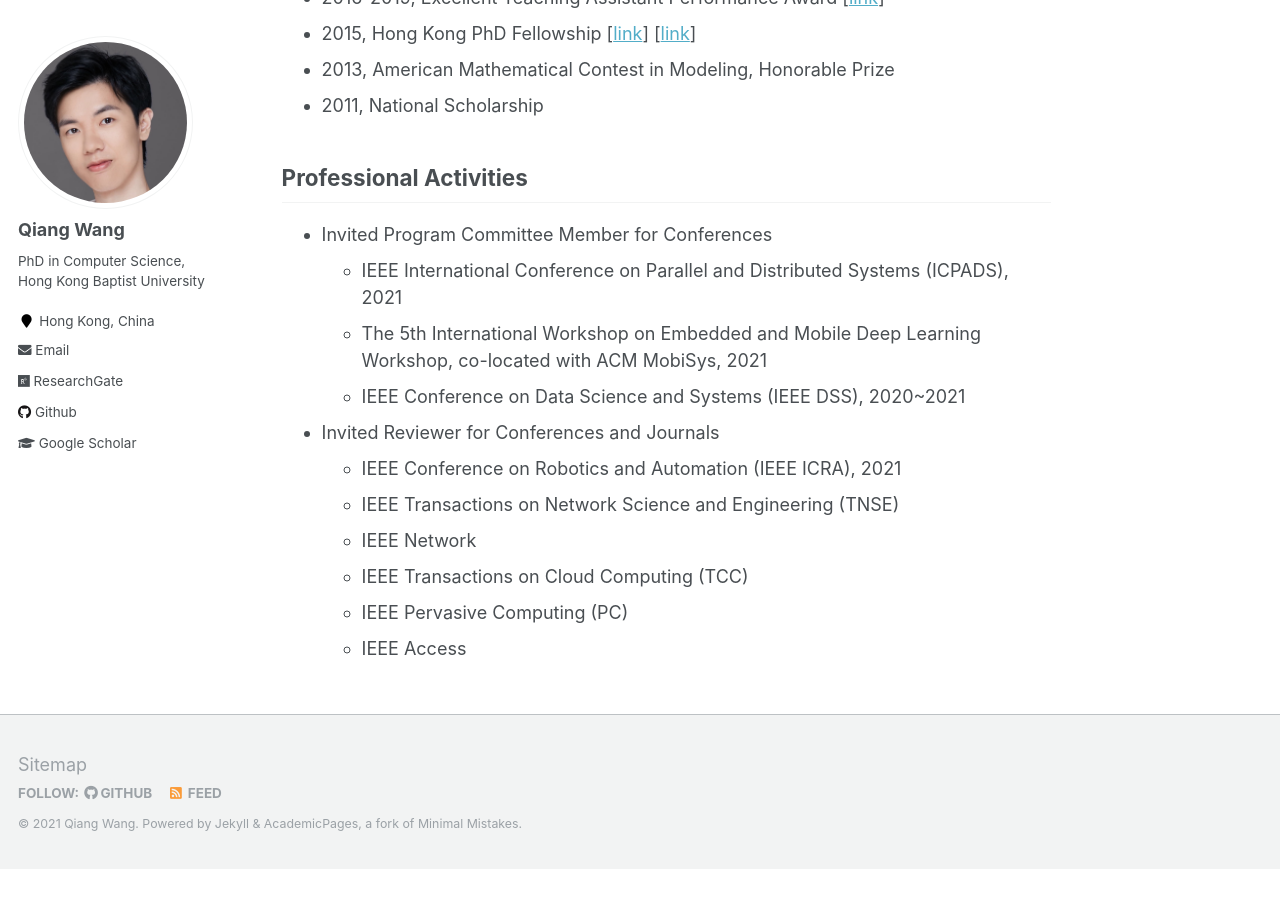
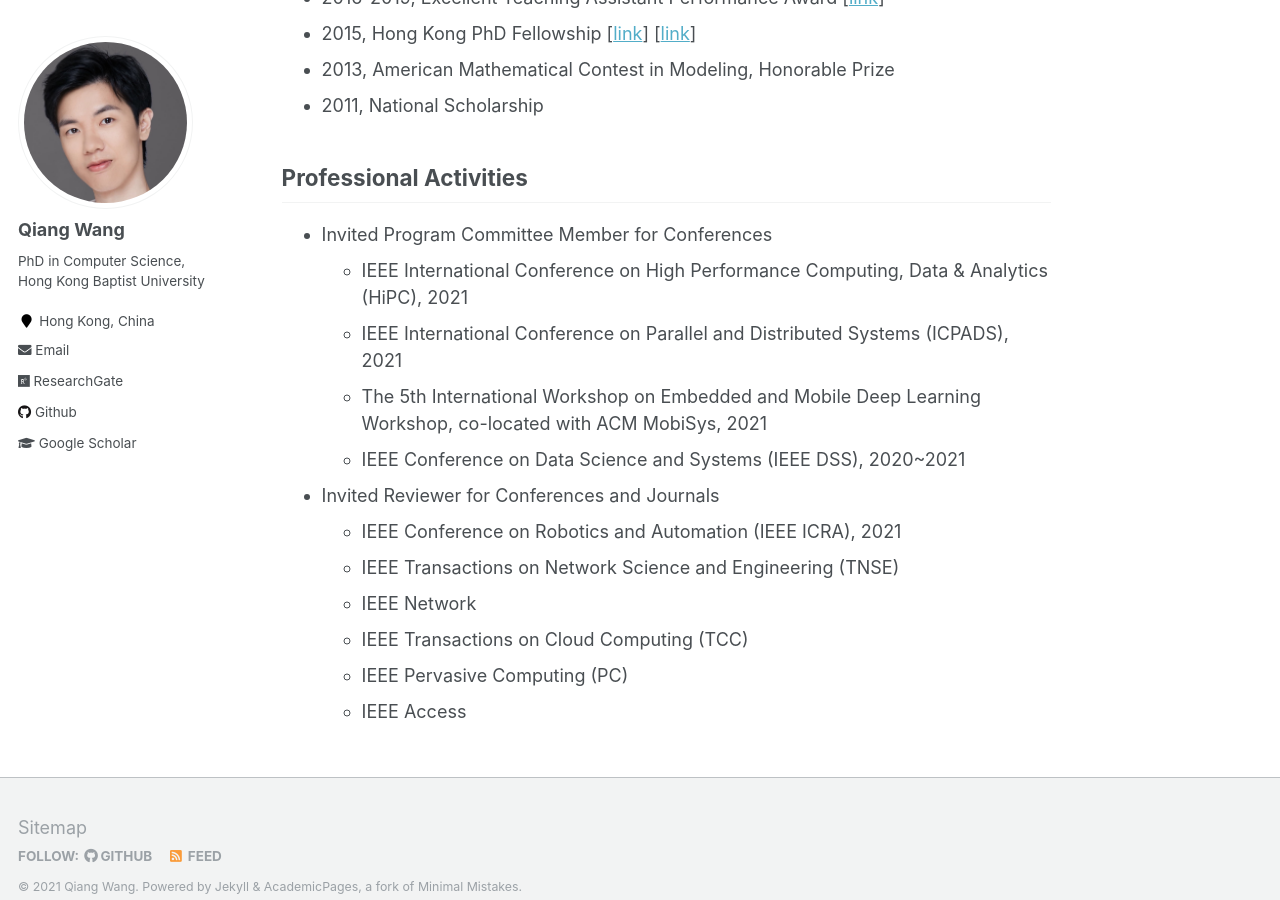
Before and after one commit to blackjack2015/blackjack2015.github.io, a Jekyll site: the page built from _pages/about.md, in a window 1280 px wide and 900 px high, scrolled down 1611 px. Built offline with Jekyll 4.4.1, drawn with Linux system fonts in a browser that asks for light colours; before the commit the page ends 2480 px from its top, so only the background shows below that.

Commit message:
Update about.md

```diff
--- a/_pages/about.md
+++ b/_pages/about.md
@@ -40,6 +40,7 @@ Qiang Wang is currently a Research Assistant Professor at Department of Computer
 
 ## Professional Activities
 + Invited Program Committee Member for Conferences
+    + IEEE International Conference on High Performance Computing, Data & Analytics (HiPC), 2021
     + IEEE International Conference on Parallel and Distributed Systems (ICPADS), 2021
     + The 5th International Workshop on Embedded and Mobile Deep Learning Workshop, co-located with ACM MobiSys, 2021
     + IEEE Conference on Data Science and Systems (IEEE DSS), 2020~2021
```
